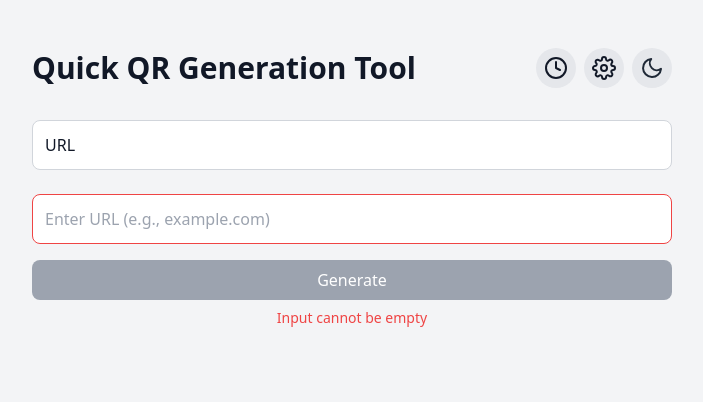
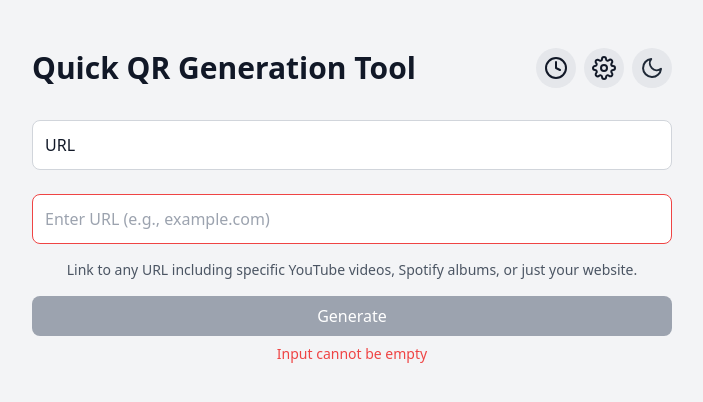
Before and after one commit to j25519/quick-qr-tool, a React (Vite) app: page / in a window 1280 px wide. Shown: the top 402 px of the page, without its empty margins (288-991 px from the left). Built offline with nearby package versions, Linux system fonts and the light colour scheme.

Commit message:
more descriptors

```diff
--- a/src/components/InputForm.jsx
+++ b/src/components/InputForm.jsx
@@ -24,7 +24,7 @@ function InputForm({ category, input, onInputChange, onGenerate, validateInput,
       end: 'Select end date and time',
       location: 'Enter location (optional)',
     },
-    wifi: { ssid: 'Enter WiFi SSID', type: 'Select security type', password: 'Enter password' },
+    wifi: { ssid: 'Enter WiFi Network Name (SSID)', type: 'Select security type', password: 'Enter Password (WPA)' },
     geo: { lat: 'Enter latitude (e.g., 40.7128)', lon: 'Enter longitude (e.g., -74.0060)' },
   }
 
@@ -174,6 +174,16 @@ function InputForm({ category, input, onInputChange, onGenerate, validateInput,
                 Our phone number validation expects the international phone number format, e.g. +44 for the UK.
               </p>
             )}
+            {category.id === 'bitcoin' && (
+              <p className="text-sm text-gray-600 dark:text-gray-400">
+                Supports legacy, SegWit, and Taproot addresses.
+              </p>
+            )}
+            {category.id === 'url' && (
+              <p className="text-sm text-gray-600 dark:text-gray-400">
+                Link to any URL including specific YouTube videos, Spotify albums, or just your website.
+              </p>
+            )}
           </>
         )}
         <button
```
